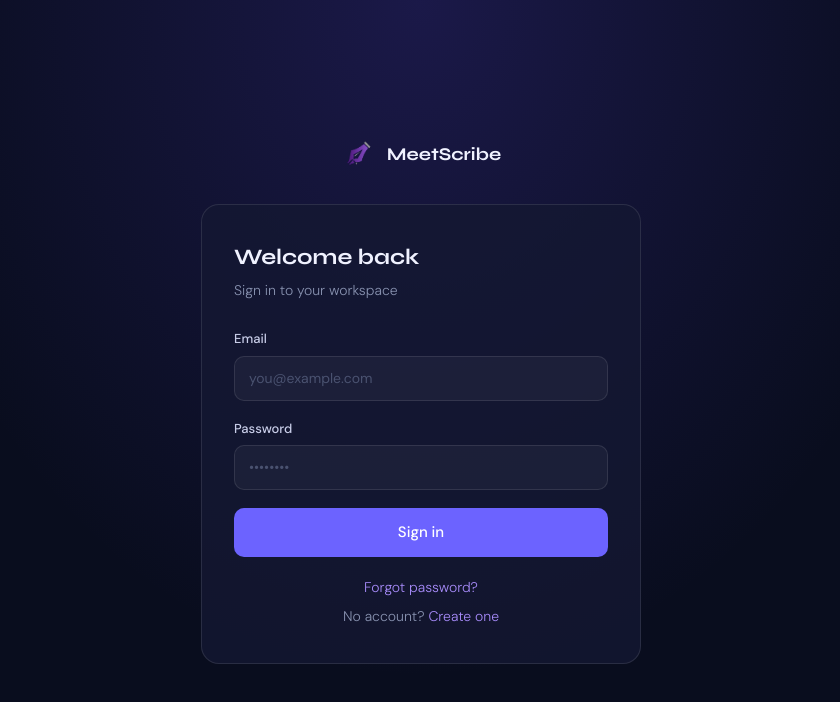
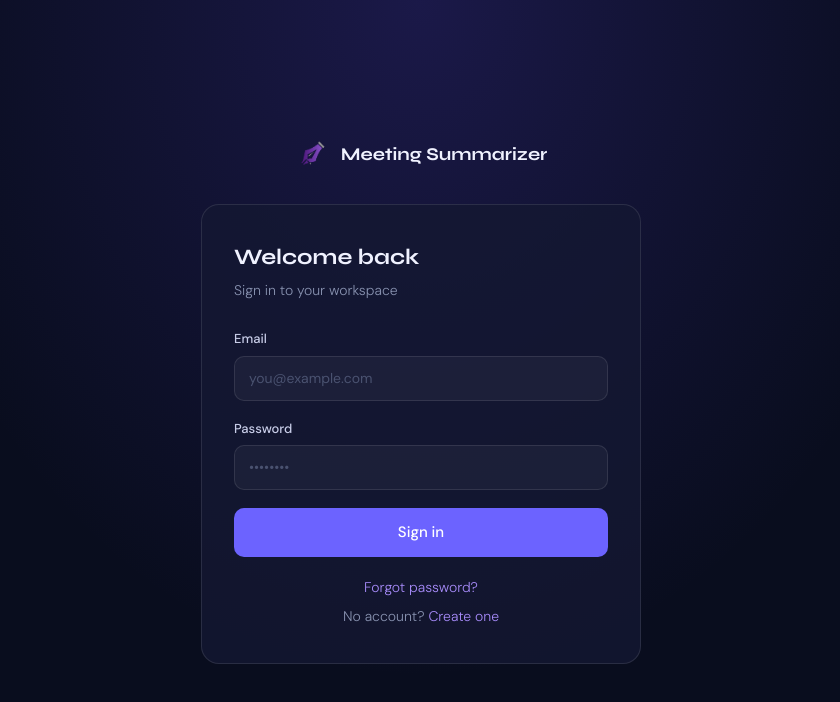
Before and after one commit to JJayDev-05/Meeting-Summarizer, a Next.js app: page /login in a window 1280 px wide. Shown: the top 702 px of the page, without its empty margins (219-1059 px from the left). Built offline with nearby package versions, Linux system fonts and the light colour scheme; no server answers.

Commit message:
Fixing the speed of the application

```diff
--- a/app/(auth)/forgot-password/page.tsx
+++ b/app/(auth)/forgot-password/page.tsx
@@ -47,7 +47,7 @@ export default function ForgotPasswordPage() {
       <div className="auth-bg">
         <Link href="/" className="auth-logo">
           <div className="auth-logo-icon">✦</div>
-          <span className="auth-logo-text">MeetScribe</span>
+          <span className="auth-logo-text">Meeting Summarizer</span>
         </Link>
         <div className="auth-card">
           <div className="auth-title">Reset password</div>
--- a/app/(auth)/login/page.tsx
+++ b/app/(auth)/login/page.tsx
@@ -120,8 +120,8 @@ export default function LoginPage() {
 
       <div className="auth-bg">
         <Link href="/" className="auth-logo">
-          <img src="/logo.png" alt="MeetScribe" style={{ width: 36, height: 36, borderRadius: '50%', objectFit: 'contain' }} />
-          <span className="auth-logo-text">MeetScribe</span>
+          <img src="/logo.png" alt="Meeting Summarizer" style={{ width: 36, height: 36, borderRadius: '50%', objectFit: 'contain' }} />
+          <span className="auth-logo-text">Meeting Summarizer</span>
         </Link>
 
         <div className="auth-card">
--- a/app/(auth)/reset-password/page.tsx
+++ b/app/(auth)/reset-password/page.tsx
@@ -55,7 +55,7 @@ export default function ResetPasswordPage() {
       <div className="auth-bg">
         <Link href="/" className="auth-logo">
           <div className="auth-logo-icon">✦</div>
-          <span className="auth-logo-text">MeetScribe</span>
+          <span className="auth-logo-text">Meeting Summarizer</span>
         </Link>
         <div className="auth-card">
           <div className="auth-title">Set new password</div>
--- a/app/(auth)/signup/page.tsx
+++ b/app/(auth)/signup/page.tsx
@@ -123,8 +123,8 @@ export default function SignupPage() {
 
       <div className="auth-bg">
         <Link href="/" className="auth-logo">
-          <img src="/logo.png" alt="MeetScribe" style={{ width: 36, height: 36, borderRadius: '50%', objectFit: 'contain' }} />
-          <span className="auth-logo-text">MeetScribe</span>
+          <img src="/logo.png" alt="Meeting Summarizer" style={{ width: 36, height: 36, borderRadius: '50%', objectFit: 'contain' }} />
+          <span className="auth-logo-text">Meeting Summarizer</span>
         </Link>
 
         <div className="auth-card">
--- a/app/(dashboard)/meetings/[id]/page.tsx
+++ b/app/(dashboard)/meetings/[id]/page.tsx
@@ -4,6 +4,7 @@ import { useParams, useRouter } from 'next/navigation'
 import PageLoader from '@/components/PageLoader'
 import Toast from '@/components/Toast'
 import { useToast } from '@/hooks/useToast'
+import { useMeetings } from '@/lib/meetings-context'
 
 interface ActionItem {
   id: string
@@ -29,6 +30,7 @@ export default function MeetingDetailPage() {
   const router = useRouter()
 
   const { toast, showToast, hideToast } = useToast()
+  const { meetings } = useMeetings()
   const [meeting, setMeeting] = useState<Meeting | null>(null)
   const [loading, setLoading] = useState(true)
   const [prevMeeting, setPrevMeeting] = useState<Meeting | null>(null)
@@ -38,13 +40,27 @@ export default function MeetingDetailPage() {
 
   useEffect(() => {
     if (!id) return
-    if (prevId.current !== id) {
+    const idStr = id as string
+
+    if (prevId.current !== idStr) {
+      // New meeting selected — check context cache first for instant render
+      const cached = meetings.find(m => m.id === idStr)
+      if (cached) {
+        prevId.current = idStr
+        setMeeting(cached)
+        setActionItems(cached.action_items || [])
+        setLoading(false)
+        setNotFound(false)
+        return
+      }
+      // Not in context yet (direct URL) — fetch individually
       setLoading(true)
       setPrevMeeting(meeting)
       setMeeting(null)
-      prevId.current = id as string
-    }
-    fetch(`/api/meetings/${id}`)
+      setNotFound(false)
+      prevId.current = idStr
+
+      fetch(`/api/meetings/${idStr}`)
         .then(res => {
           if (!res.ok) { setNotFound(true); return null }
           return res.json()
@@ -57,7 +73,8 @@ export default function MeetingDetailPage() {
         })
         .catch(() => setNotFound(true))
         .finally(() => setLoading(false))
-  }, [id])
+    }
+  }, [id, meetings])
 
   async function toggleActionItem(itemId: string, isDone: boolean) {
     setActionItems(prev =>
--- a/app/(dashboard)/meetings/layout.tsx
+++ b/app/(dashboard)/meetings/layout.tsx
@@ -1,12 +1,14 @@
 'use client'
 import { useState } from 'react'
 import Sidebar from '@/components/Sidebar'
+import { MeetingsProvider } from '@/lib/meetings-context'
 
 export default function MeetingsLayout({ children }: { children: React.ReactNode }) {
   const [collapsed, setCollapsed] = useState(false)
   const sidebarW = collapsed ? 64 : 300
 
   return (
+    <MeetingsProvider>
       <div style={{ display: 'flex', minHeight: '100vh', background: '#090d1e' }}>
         <Sidebar
           collapsed={collapsed}
@@ -17,5 +19,6 @@ export default function MeetingsLayout({ children }: { children: React.ReactNode
           {children}
         </div>
       </div>
+    </MeetingsProvider>
   )
 }
--- a/app/globals.css
+++ b/app/globals.css
@@ -129,7 +129,7 @@
   }
 }
 
-/* ── MeetScribe shared design system ── */
+/* ── Meeting Summarizer shared design system ── */
 * { box-sizing: border-box; margin: 0; padding: 0; }
 body { background: #090d1e; font-family: var(--font-dm-sans), 'DM Sans', sans-serif; }
 
--- a/app/layout.tsx
+++ b/app/layout.tsx
@@ -25,7 +25,7 @@ const geistMono = Geist_Mono({
 });
 
 export const metadata: Metadata = {
-  title: "MeetScribe",
+  title: "Meeting Summarizer",
   description: "Generated by create next app",
 };
 
--- a/app/page.tsx
+++ b/app/page.tsx
@@ -205,8 +205,8 @@ export default function Home() {
         {/* Nav */}
         <nav className="ms-nav">
           <Link href="/" className="ms-logo">
-            <img src="/logo.png" alt="MeetScribe" style={{ width: 36, height: 36, borderRadius: '50%', objectFit: 'contain' }} />
-            MeetScribe
+            <img src="/logo.png" alt="Meeting Summarizer" style={{ width: 36, height: 36, borderRadius: '50%', objectFit: 'contain' }} />
+            Meeting Summarizer
           </Link>
           <div className="ms-nav-right">
             <Link href="/login" className="ms-nav-link">Sign in</Link>
@@ -246,7 +246,7 @@ export default function Home() {
 
         {/* Footer */}
         <footer className="ms-footer">
-          <span>✦ MeetScribe</span>
+          <span>✦ Meeting Summarizer</span>
           <span>Built with Next.js · Supabase</span>
         </footer>
 
--- a/components/PageLoader.tsx
+++ b/components/PageLoader.tsx
@@ -39,7 +39,7 @@ export default function PageLoader({ text = 'Loading...' }: PageLoaderProps) {
       `}</style>
 
       <div className="page-loader">
-        <img src="/logo.png" alt="MeetScribe" style={{ width: 36, height: 36, borderRadius: '50%', objectFit: 'contain' }} />
+        <img src="/logo.png" alt="Meeting Summarizer" style={{ width: 36, height: 36, borderRadius: '50%', objectFit: 'contain' }} />
         <div className="page-loader-spinner" />
         <div className="page-loader-text">{text}</div>
       </div>
--- a/components/Sidebar.tsx
+++ b/components/Sidebar.tsx
@@ -4,6 +4,7 @@ import Link from 'next/link'
 import { useRouter, usePathname } from 'next/navigation'
 import { supabase } from '@/lib/supabase'
 import SearchModal from '@/components/SearchModal'
+import { useMeetings } from '@/lib/meetings-context'
 
 interface SidebarProps {
   collapsed: boolean
@@ -11,42 +12,17 @@ interface SidebarProps {
   sidebarW: number
 }
 
-interface Meeting {
-  id: string
-  title: string
-  meeting_date: string | null
-  created_at: string
-}
 
 export default function Sidebar({ collapsed, onToggle, sidebarW }: SidebarProps) {
   const router = useRouter()
   const pathname = usePathname()
-  const [meetings, setMeetings] = useState<Meeting[]>([])
-  const [initialized, setInitialized] = useState(false)
+  const { meetings, initialized, updateMeeting, removeMeeting } = useMeetings()
   const [searchOpen, setSearchOpen] = useState(false)
   const [menuOpen, setMenuOpen] = useState<string | null>(null)
   const [renaming, setRenaming] = useState<string | null>(null)
   const [renameValue, setRenameValue] = useState('')
 
   const iconSize = collapsed ? 24 : 18
-
-  function fetchMeetings() {
-    fetch('/api/meetings')
-      .then(res => res.json())
-      .then(data => {
-        if (Array.isArray(data)) {
-          setMeetings(data)
-          setInitialized(true)
-        }
-      })
-      .catch(() => {})
-  }
-
-  useEffect(() => {
-    fetchMeetings()
-    window.addEventListener('meeting-saved', fetchMeetings)
-    return () => window.removeEventListener('meeting-saved', fetchMeetings)
-  }, [])
 
   useEffect(() => {
     function handleClickOutside() { setMenuOpen(null) }
@@ -62,7 +38,7 @@ export default function Sidebar({ collapsed, onToggle, sidebarW }: SidebarProps)
   async function handleDelete(meetingId: string) {
     setMenuOpen(null)
     await fetch(`/api/meetings/${meetingId}`, { method: 'DELETE' })
-    setMeetings(prev => prev.filter(m => m.id !== meetingId))
+    removeMeeting(meetingId)
     if (pathname === `/meetings/${meetingId}`) router.push('/meetings/new')
   }
 
@@ -75,7 +51,7 @@ export default function Sidebar({ collapsed, onToggle, sidebarW }: SidebarProps)
       headers: { 'Content-Type': 'application/json' },
       body: JSON.stringify({ title: renameValue }),
     })
-    setMeetings(prev => prev.map(m => m.id === meetingId ? { ...m, title: renameValue } : m))
+    updateMeeting(meetingId, { title: renameValue })
     setRenameValue('')
   }
 
@@ -244,11 +220,11 @@ export default function Sidebar({ collapsed, onToggle, sidebarW }: SidebarProps)
           <div className="db-logo">
   <img
     src="/logo.png"
-    alt="MeetScribe"
+    alt="Meeting Summarizer"
     style={{ width: 32, height: 32, borderRadius: 10, objectFit: 'contain', flexShrink: 0 }}
   />
   <span className="db-logo-text" style={{ opacity: collapsed ? 0 : 1 }}>
-    MeetScribe
+    Meeting Summarizer
   </span>
 </div>
           {!collapsed && (
--- /dev/null
+++ b/lib/meetings-context.tsx
@@ -0,0 +1,74 @@
+'use client'
+import { createContext, useContext, useState, useEffect, useCallback, ReactNode } from 'react'
+
+export interface ActionItem {
+  id: string
+  task: string
+  owner: string | null
+  due_date: string | null
+  is_done: boolean
+}
+
+export interface Meeting {
+  id: string
+  title: string
+  meeting_date: string | null
+  raw_notes: string | null
+  ai_summary: string | null
+  ai_decisions: string | null
+  created_at: string
+  action_items: ActionItem[]
+}
+
+interface MeetingsContextType {
+  meetings: Meeting[]
+  initialized: boolean
+  refresh: () => void
+  updateMeeting: (id: string, updates: Partial<Meeting>) => void
+  removeMeeting: (id: string) => void
+}
+
+const MeetingsContext = createContext<MeetingsContextType | null>(null)
+
+export function MeetingsProvider({ children }: { children: ReactNode }) {
+  const [meetings, setMeetings] = useState<Meeting[]>([])
+  const [initialized, setInitialized] = useState(false)
+
+  const refresh = useCallback(() => {
+    fetch('/api/meetings')
+      .then(res => res.json())
+      .then(data => {
+        if (Array.isArray(data)) {
+          setMeetings(data)
+          setInitialized(true)
+        }
+      })
+      .catch(() => {})
+  }, [])
+
+  useEffect(() => {
+    refresh()
+    window.addEventListener('meeting-saved', refresh)
+    return () => window.removeEventListener('meeting-saved', refresh)
+  }, [refresh])
+
+  const updateMeeting = useCallback((id: string, updates: Partial<Meeting>) => {
+    setMeetings(prev => prev.map(m => m.id === id ? { ...m, ...updates } : m))
+  }, [])
+
+  const removeMeeting = useCallback((id: string) => {
+    setMeetings(prev => prev.filter(m => m.id !== id))
+  }, [])
+
+  return (
+    <MeetingsContext.Provider value={{ meetings, initialized, refresh, updateMeeting, removeMeeting }}>
+      {children}
+    </MeetingsContext.Provider>
+  )
+}
+
+export function useMeetings() {
+  const ctx = useContext(MeetingsContext)
+  if (!ctx) throw new Error('useMeetings must be used within MeetingsProvider')
+  return ctx
+}
```
Also changed, not shown: 2 other files (tests, documents, lock files or other folders). Lines whose indentation alone changed are shown as unchanged.
